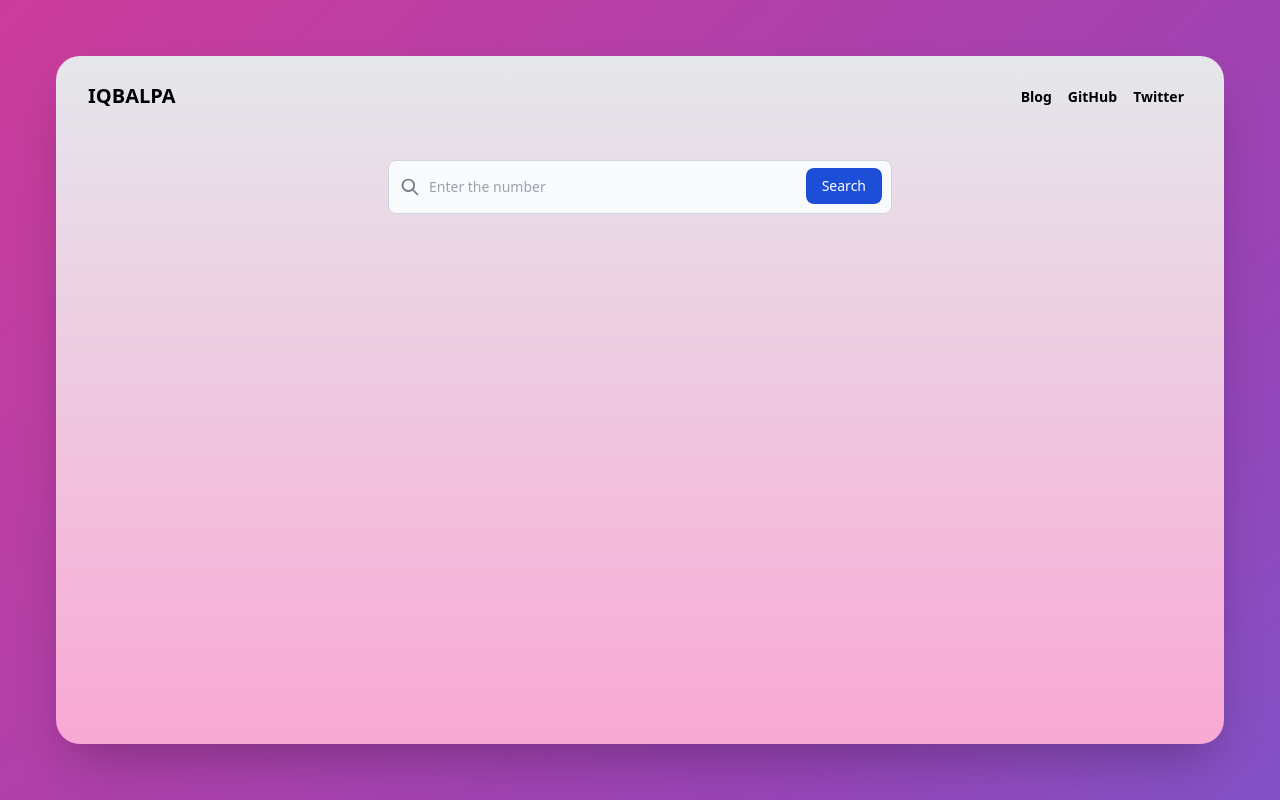
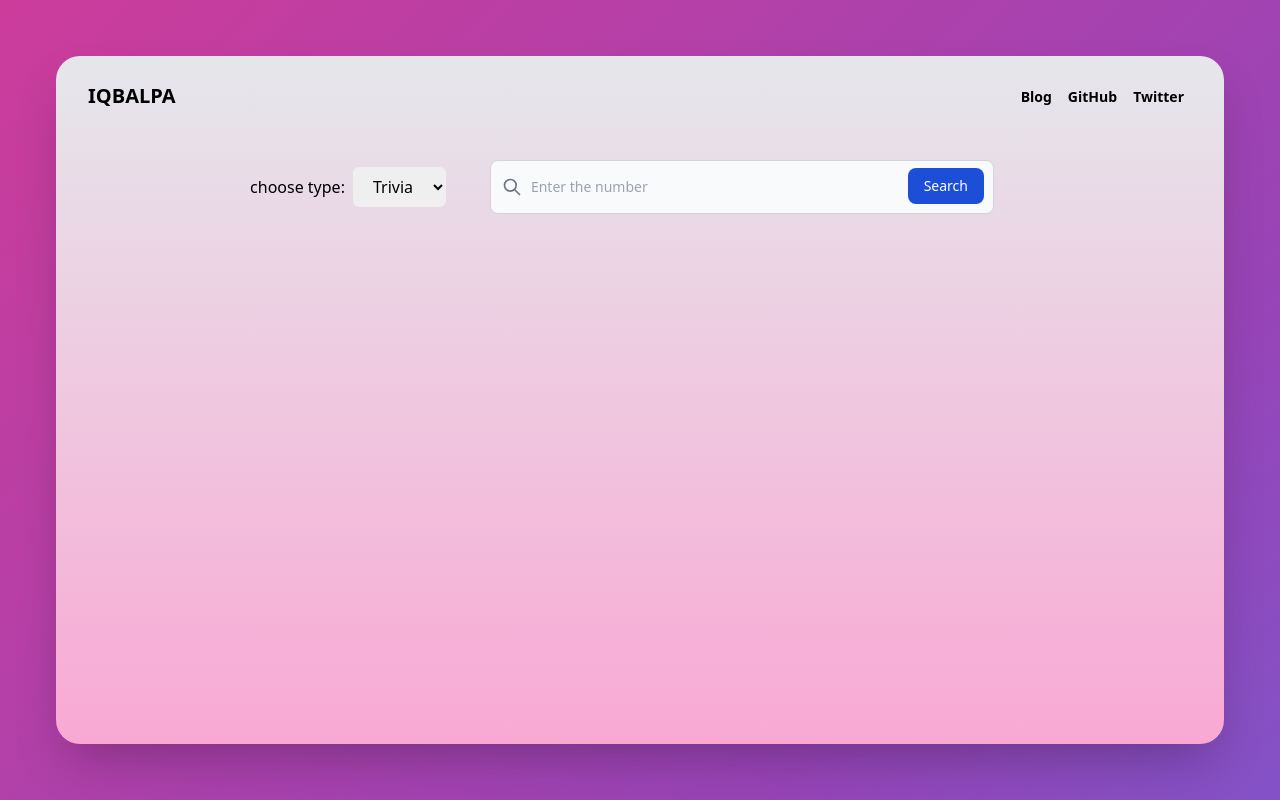
Before and after one commit to iqbalpa/numbers-api, a React (Create React App) app: page / in a window 1280 px wide. Built offline with nearby package versions, Linux system fonts and the light colour scheme.

Commit message:
create choose type

```diff
--- a/src/components/SearchBar/SearchBar.js
+++ b/src/components/SearchBar/SearchBar.js
@@ -7,6 +7,7 @@ const SearchBar = () => {
 	const [data, setData] = useState(null);
 	const [loading, setLoading] = useState(false);
 	const [error, setError] = useState(false);
+	const [type, setType] = useState("");
 
 	const handleChange = (e) => setValue(e.target.value);
 	const handleSubmit = async (e) => {
@@ -18,6 +19,7 @@ const SearchBar = () => {
 			setLoading(false);
 			setData(null);
 			console.log("not a number");
+			alert("not a number");
 			return;
 		}
 
@@ -41,6 +43,16 @@ const SearchBar = () => {
 
 	return (
 		<div className="flex pb-20 lg:pb-0 h-full lg:h-min flex-col justify-center items-center">
+			<div className="flex flex-row justify-center items-center">
+				<form className="flex flex-row justify-center items-center">
+					<label className="m-2">choose type:</label>
+					<select name="type" className="px-4 py-2 rounded-md">
+						<option value="trivia">Trivia</option>
+						<option value="math">Math</option>
+						<option value="year">Year</option>
+						<option value="date">Date</option>
+					</select>
+				</form>
 				<form className="w-screen px-5 lg:w-[34rem] m-3 lg:m-6" onSubmit={handleSubmit}>
 					<label for="default-search" class="mb-2 text-sm font-medium text-gray-900 sr-only dark:text-white">
 						Search
@@ -68,6 +80,7 @@ const SearchBar = () => {
 						</button>
 					</div>
 				</form>
+			</div>
 			<div>
 				{loading && (
 					<button
```
Lines whose indentation alone changed are shown as unchanged.
